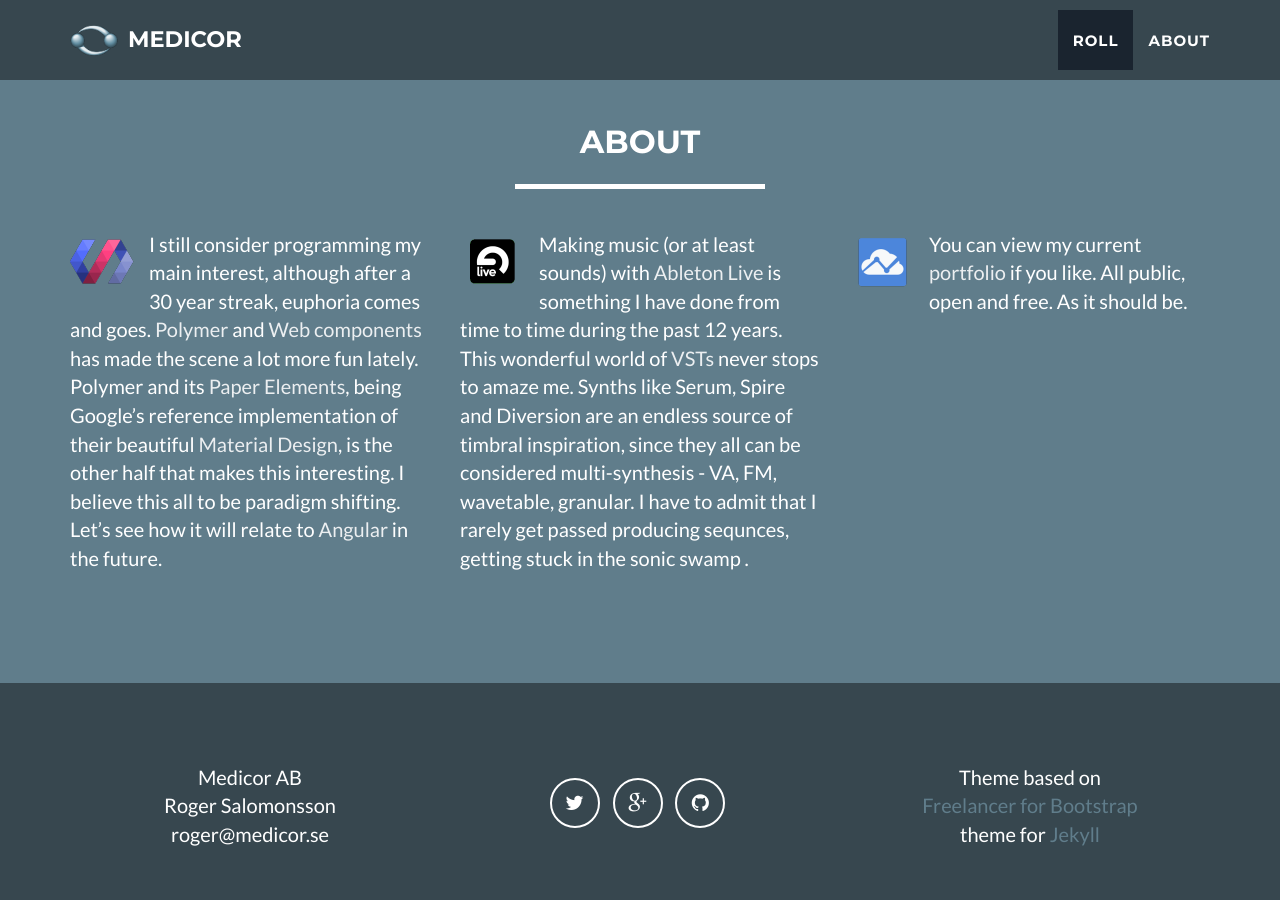
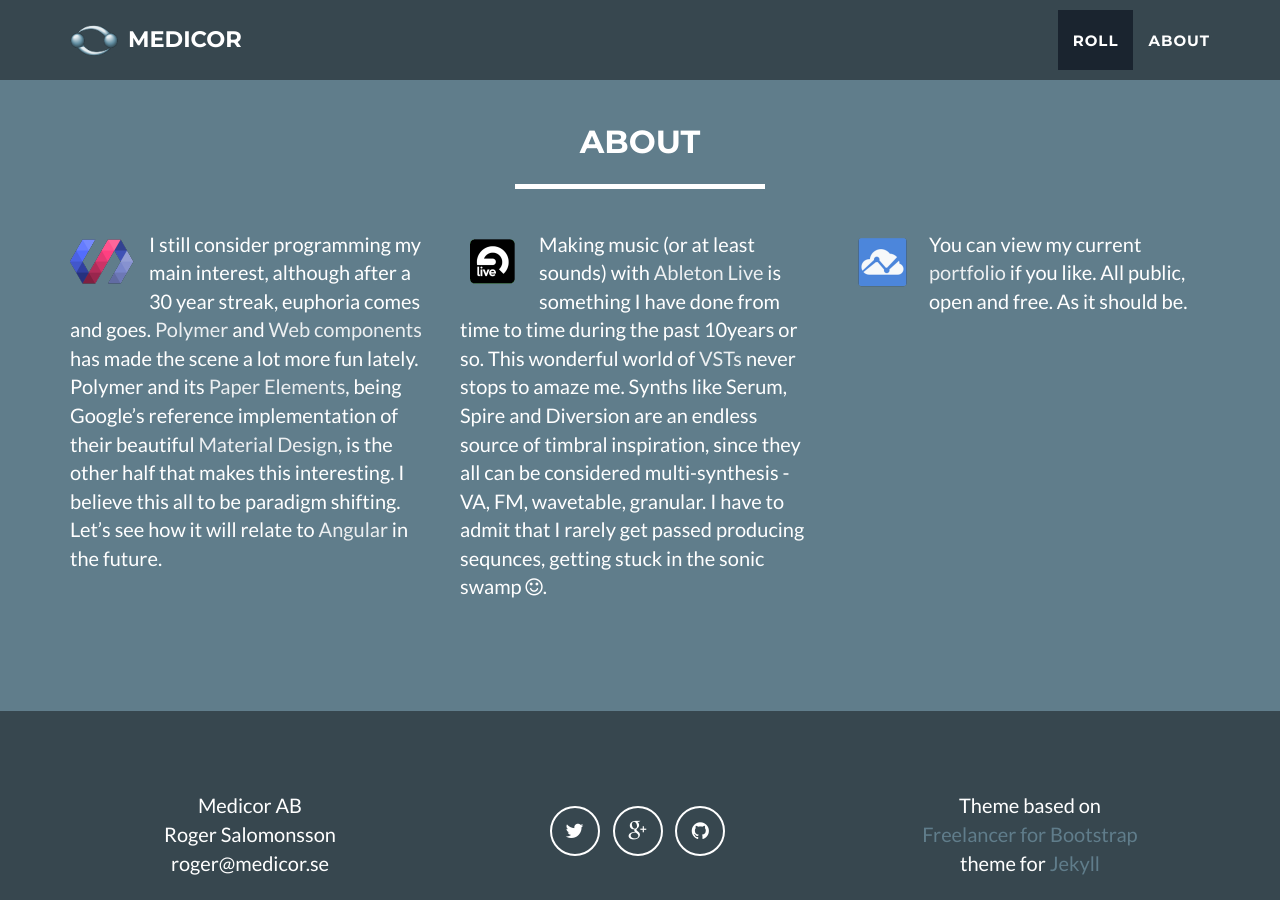
Before and after one commit to medicor/medicor.github.io, a Jekyll site: the page built from index.html, in a window 1280 px wide and 900 px high, scrolled down 1578 px. Built offline with Jekyll 4.4.1, drawn with Linux system fonts in a browser that asks for light colours; Markdown is read by kramdown in place of the engine named in the settings.

Commit message:
Published with https://stackedit.io/

```diff
--- a/_includes/about2.md
+++ b/_includes/about2.md
@@ -1,2 +1,2 @@
 <a href="https://www.ableton.com/en/live"><img src="/img/logo-ableton.png" style="float: left; margin: 0px 15px 15px 0px"></a>
-Making music (or at least sounds) with [Ableton Live](https://www.ableton.com/en/live) is something I have done from time to time during the past 12 years. This wonderful world of [VSTs](https://en.wikipedia.org/wiki/Virtual_Studio_Technology) never stops to amaze me. Synths like Serum, Spire and Diversion are an endless  source of timbral inspiration, since they all can be considered multi-synthesis - VA, FM, wavetable, granular. I have to admit that I rarely get passed producing sequnces, getting stuck in the sonic swamp <i class="icon-smile"></i>.
+Making music (or at least sounds) with [Ableton Live](https://www.ableton.com/en/live) is something I have done from time to time during the past 10years or so. This wonderful world of [VSTs](https://en.wikipedia.org/wiki/Virtual_Studio_Technology) never stops to amaze me. Synths like Serum, Spire and Diversion are an endless  source of timbral inspiration, since they all can be considered multi-synthesis - VA, FM, wavetable, granular. I have to admit that I rarely get passed producing sequnces, getting stuck in the sonic swamp <i class="fa fa-smile-o"></i>.
```
